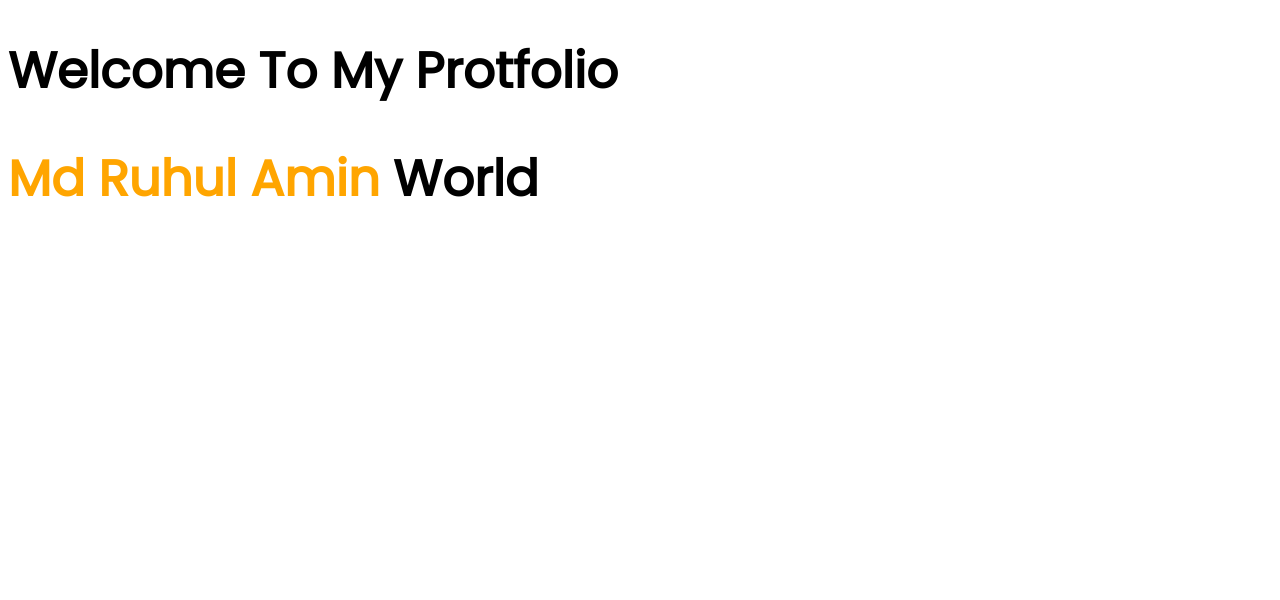
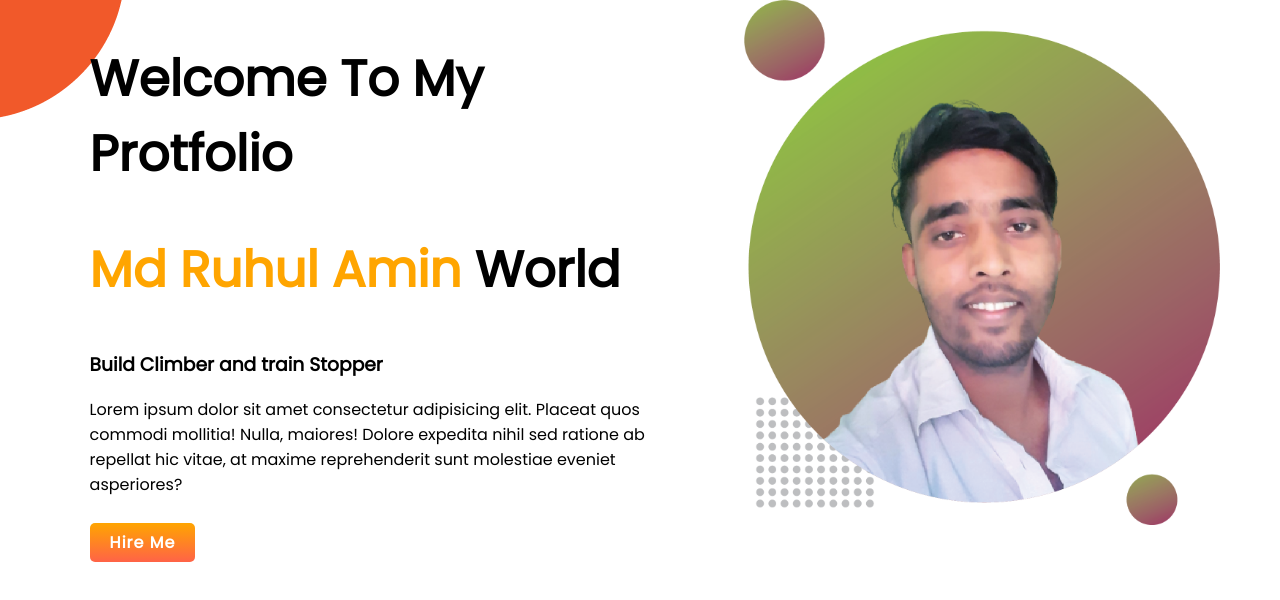
Before and after one commit to mdruhulamins786/protfolio, a plain HTML site: page index.html in a window 1280 px wide. Drawn offline with Linux system fonts and the light colour scheme.

Commit message:
samting code add

```diff
--- a/index.html
+++ b/index.html
@@ -15,7 +15,24 @@
     <link rel="stylesheet" href="style.css" />
   </head>
   <body>
-    <h1>Welcome To My Protfolio</h1>
-    <h1><span class="orange-color">Md Ruhul Amin</span> World</h1>
+    <section class="top-banner">
+      <div class="left-side">
+        <h1>Welcome To My Protfolio</h1>
+        <h1><span class="orange-color">Md Ruhul Amin</span> World</h1>
+        <h3>Build Climber and train Stopper</h3>
+        <p>
+          Lorem ipsum dolor sit amet consectetur adipisicing elit. Placeat quos
+          commodi mollitia! Nulla, maiores! Dolore expedita nihil sed ratione ab
+          repellat hic vitae, at maxime reprehenderit sunt molestiae eveniet
+          asperiores?
+        </p>
+        <a class="link-btn"target="_blank" href="https://www.linkedin.com/in/md-ruhul-amin-103644190/"
+          >Hire Me</a
+        >
+      </div>
+      <div class="right-side">
+        <img src="./img/ruhul.png" alt="" />
+      </div>
+    </section>
   </body>
 </html>
--- a/style.css
+++ b/style.css
@@ -1,5 +1,6 @@
 body {
   font-family: "Poppins", sans-serif;
+  margin: 0;
 }
 
 h1 {
@@ -7,5 +8,42 @@ h1 {
 }
 
 .orange-color {
-    color: orange;
+  color: orange;
 }
+
+section {
+  display: flex;
+}
+
+.left-side {
+  width: 50%;
+  padding-left: 7%;
+}
+
+.right-side {
+  width: 50%;
+}
+
+.right-side img {
+  width: 80%;
+  padding-left: 10%;
+}
+
+.link-btn {
+  display: inline-block;
+  text-decoration: none;
+  background-image: linear-gradient(orange, tomato);
+
+  padding: 7px 20px;
+  margin-top: 10px;
+  border-radius: 5px;
+
+  color: #fff;
+  font-weight: 600;
+  letter-spacing: 1px;
+}
+
+.top-banner {
+  background-image: url("./img/side.png");
+  background-repeat: no-repeat;
+}
```
Also changed, not shown: img/side.png (added).
